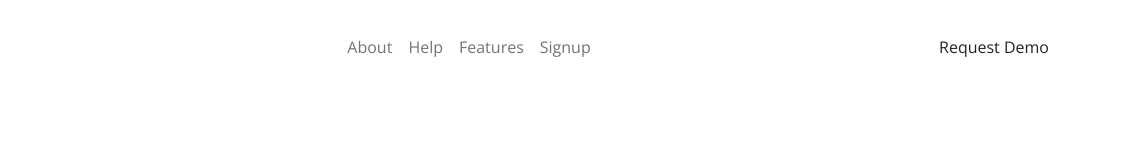
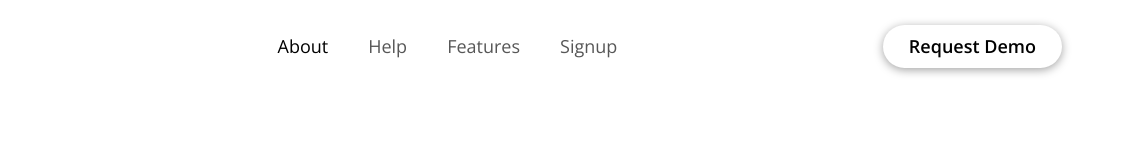
Before and after one commit to BindingOx/Tutorials, a plain HTML site: page Datawarehouse/index.html in a window 1280 px wide. Shown: the full height of the page, 136-1280 px from the left. Drawn offline with nearby package versions, Linux system fonts and the light colour scheme.

Commit message:
Finish navbar style

```diff
--- a/Datawarehouse/css/style.css
+++ b/Datawarehouse/css/style.css
@@ -1,5 +1,36 @@
 @import url("https://fonts.googleapis.com/css2?family=Open+Sans:ital,wght@0,300;0,400;0,500;0,600;0,700;0,800;1,300;1,400;1,500;1,600;1,700;1,800&display=swap");
 
 body {
-  font-family: "Open Sans", sans-serif;
+	font-family: "Open Sans", sans-serif;
 }
+
+a.nav-link {
+	font-size: 18px;
+	color: #575757 !important;
+}
+
+li.active > a {
+	color: black !important;
+}
+
+/* .nav-item {
+	padding-left: 8px;
+	padding-right: 8px;
+} */
+
+a.btn-demo {
+	font-weight: 600;
+	font-size: 18px;
+	color: #000000;
+	background: #ffffff;
+	box-shadow: 0px 2px 10px rgba(0, 0, 0, 0.37);
+	border-radius: 39px;
+	/* padding: 8px 28px; */
+	border: 2px solid transparent;
+    transition: .5s all ease-in-out;
+}
+
+a.btn-demo:hover {
+	box-shadow: none;
+	border: 2px solid #f063b8;
+}
--- a/Datawarehouse/index.html
+++ b/Datawarehouse/index.html
@@ -28,8 +28,8 @@
 						<span class="navbar-toggler-icon"></span>
 					</button>
 					<div class="collapse navbar-collapse" id="navbarID">
-						<div class="navbar-nav mx-auto">
-							<li class="nav-item">
+						<div class="navbar-nav mx-auto gap-4">
+							<li class="nav-item active">
 								<a class="nav-link" aria-current="page" href="#">About</a>
 							</li>
 							<li class="nav-item">
@@ -42,7 +42,7 @@
 								<a class="nav-link" aria-current="page" href="#">Signup</a>
 							</li>
 						</div>
-						<a class="btn btn-demo" href="#" role="button">Request Demo</a>
+						<a class="btn btn-demo px-4" href="#" role="button">Request Demo</a>
 					</div>
 				</div>
 			</nav>
```
